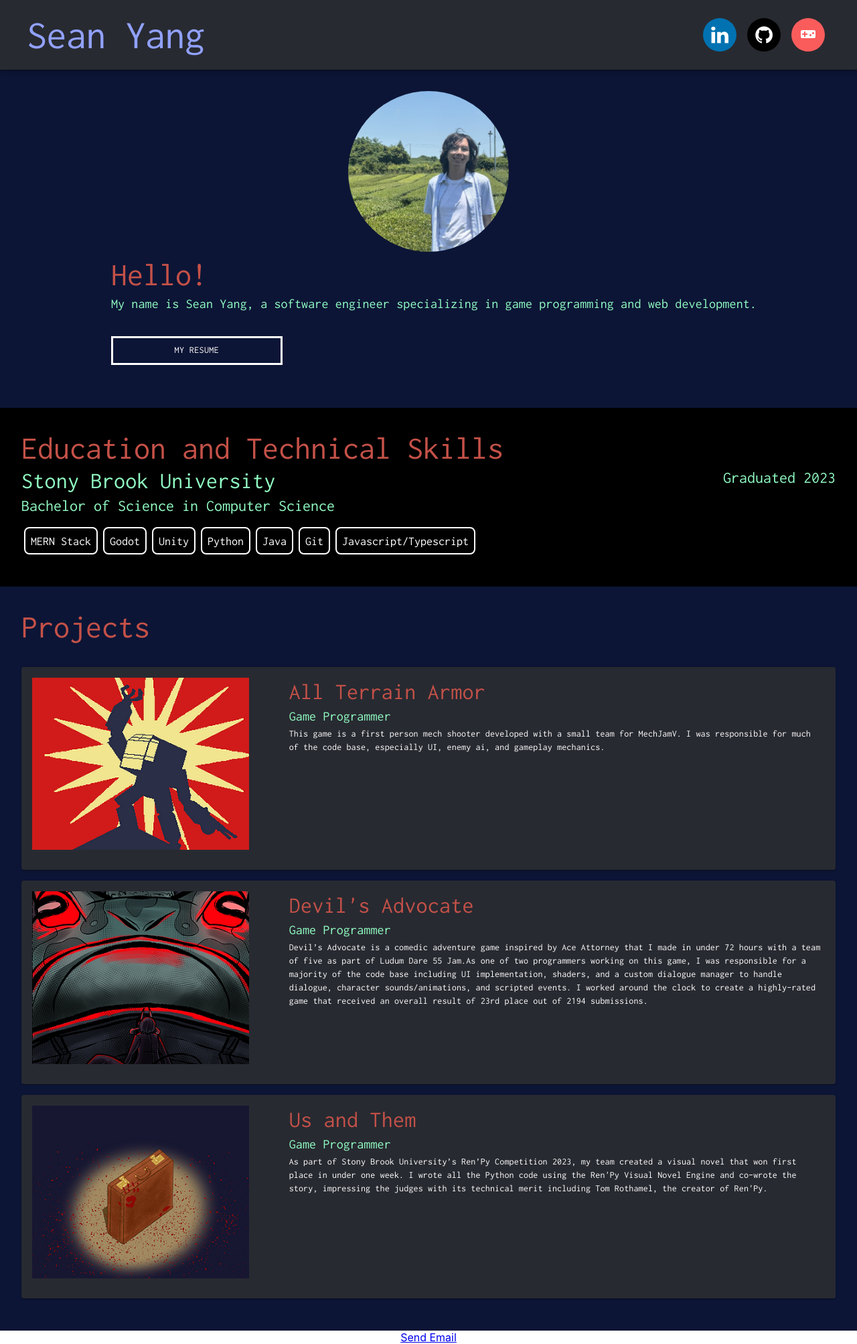
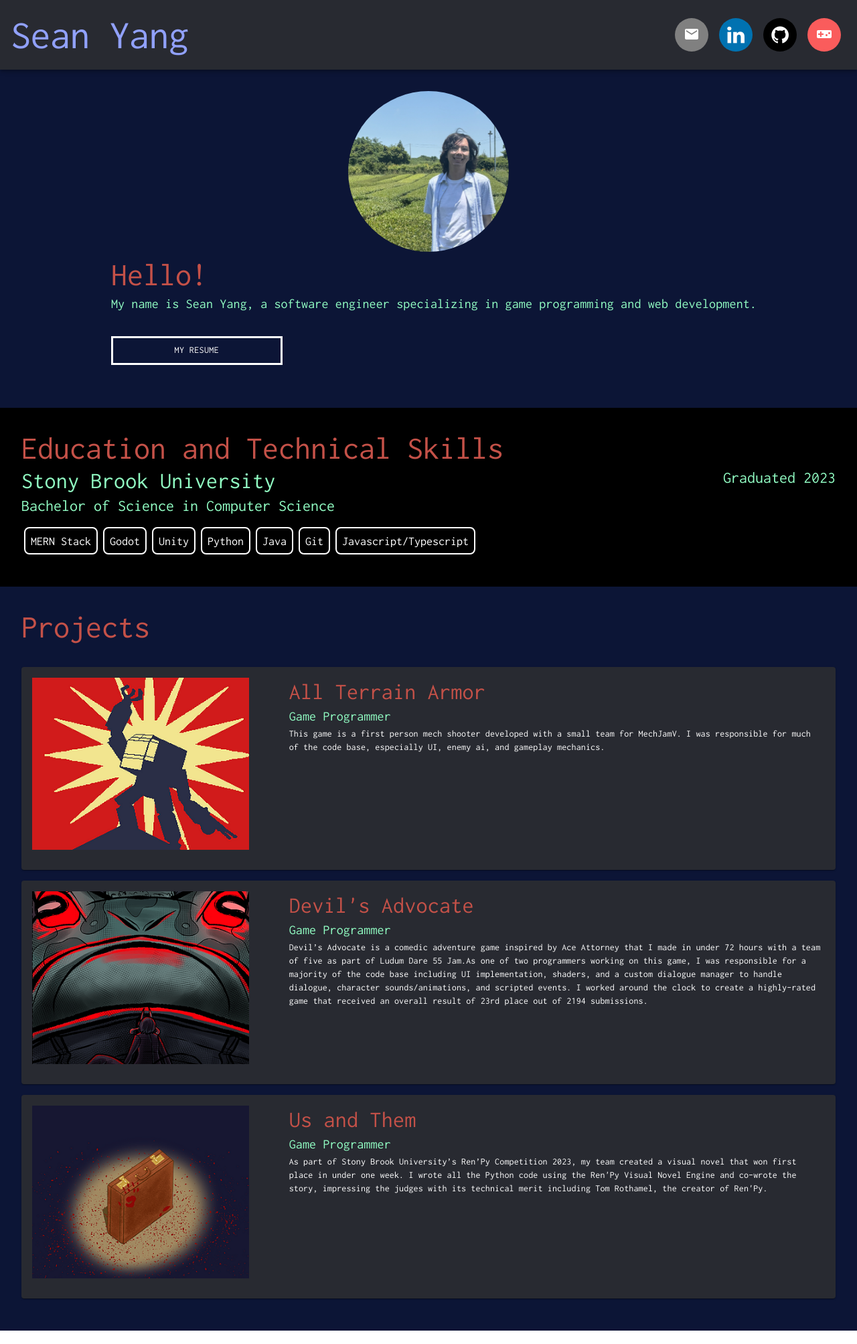
Before and after one commit to s303824/sean-yang, a React (Create React App) app: page / in a window 1280 px wide. Shown: the whole page at 67% size. Built offline with nearby package versions, Linux system fonts and the light colour scheme.

Commit message:
email moved from footer to topbar button

```diff
--- a/src/App.css
+++ b/src/App.css
@@ -121,6 +121,11 @@ display: inline;
   color:white;
 }
 
+.fa-email {
+  background: grey;
+  color:white;
+}
+
 .badge-list {
 	display: flex;
 	flex-wrap: wrap;
@@ -140,12 +145,3 @@ display: inline;
 	white-space: nowrap;
 	margin-bottom: 16px;
 }
-
-.footer {
-  left: 0;
-  bottom: 0;
-  width: 100%;
-  background-color: white;
-  color: black;
-  text-align: center;
-}
--- a/src/App.js
+++ b/src/App.js
@@ -3,7 +3,6 @@ import TopBar from './components/TopBar';
 import AboutSection from './components/AboutSection'
 import EducationSkills from './components/Education_Skills';
 import Projects from './components/Projects';
-import EmailContact from './components/EmailContact'
 
 function App() {
   return (
@@ -14,7 +13,6 @@ function App() {
         <EducationSkills/>
         <Projects/>
       </header>
-      <EmailContact/>
     </div>
   );
 }
--- a/src/components/EmailContact.js
+++ /dev/null
@@ -1,13 +0,0 @@
-import { Box, Typography } from "@mui/material";
-import '../App.css';
-
-function EmailContact(){
-    return(
-        <Box className='footer'>
-            <Box>
-            <a href="mailto:syangcontact@gmail.com">Send Email</a>
-            </Box>
-        </Box>
-    )
-}
-export default EmailContact
--- a/src/components/TechnicalSection.js
+++ b/src/components/TechnicalSection.js
@@ -3,7 +3,6 @@ import '../App.css';
 import Badge from "./Badge";
 
 function TechnicalSection(){
-    const img_size = '64px'
     return(
         <Box className='badge-list'>
             <Badge subject={"MERN Stack"}/>
--- a/src/components/TopBar.js
+++ b/src/components/TopBar.js
@@ -1,18 +1,24 @@
-import {ButtonGroup, Box, AppBar, Toolbar, IconButton, Typography } from '@mui/material';
+import {ButtonGroup, Box, AppBar, IconButton, Typography } from '@mui/material';
 import VideogameAssetIcon from '@mui/icons-material/VideogameAsset';
+import EmailIcon from '@mui/icons-material/Email';
 import '../App.css';
 
 function TopBar(){
-
     return (
         <Box sx={{position:"sticky", justifyContent:'left'}}>
           <AppBar position="sticky">
-            <Toolbar className='bar'>
+            <Box className='bar' sx={{display:'flex', flexWrap:'wrap'}}>
               <Typography variant="h2" className="title" sx={{flexGrow: 1, textAlign:"left" , padding:2}} fontFamily={'inconsolata'}>
                 Sean Yang
               </Typography>
 
                 <ButtonGroup sx={{ margin:2}}>
+                    <IconButton >
+                      <a href='mailto:syangcontact@gmail.com' class="fa fa-email">
+                        <EmailIcon/>
+                      </a>
+                    </IconButton>
+
                     <IconButton>
                       <a href="https://www.linkedin.com/in/sean-y-430595124/" class="fa fa-linkedin"/>
                     </IconButton>
@@ -25,7 +31,7 @@ function TopBar(){
                       </a>
                     </IconButton>
                   </ButtonGroup>
-          </Toolbar>
+          </Box>
         </AppBar>
       </Box>
 
```
